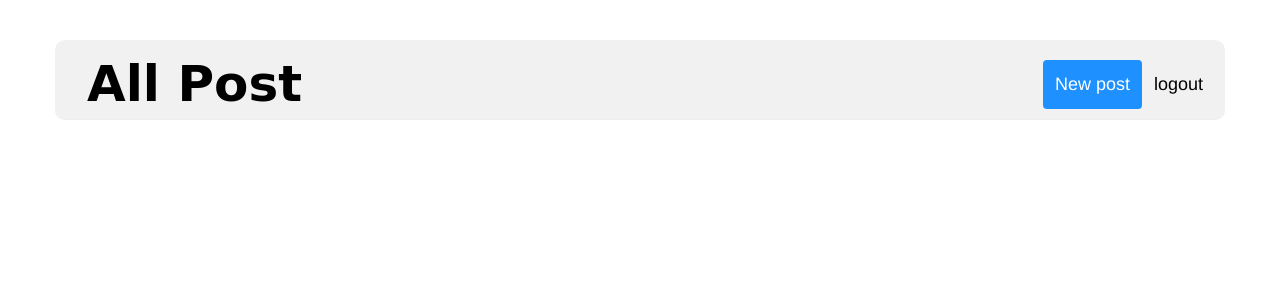
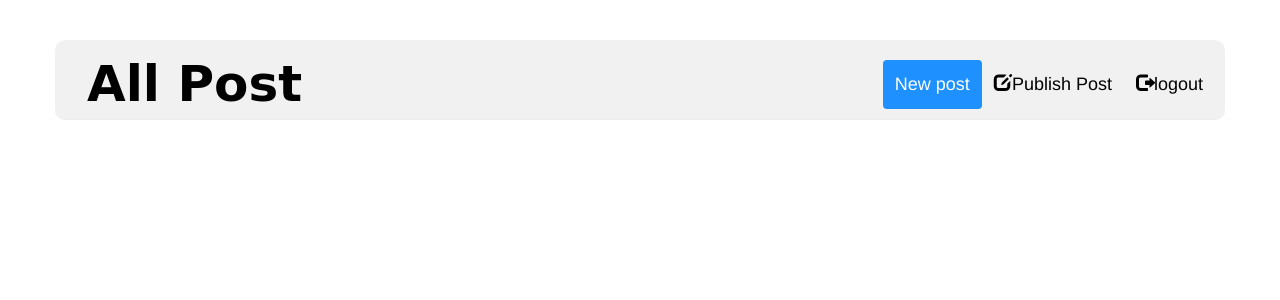
Before and after one commit to RaiVaibhav/my-first-blog, a Django app: page / in a window 1280 px wide. Shown: the top 300 px of the page. Run offline with Django 3.2, Linux system fonts and the light colour scheme; the visitor is signed in with stand-in values (Sample User, id 1); data that the repository does not hold is empty; some libraries are stand-ins or nearby versions.

Commit message:
Add feature

```diff
--- a/blog/static/css/blog.css
+++ b/blog/static/css/blog.css
@@ -97,6 +97,7 @@ h1, h2, h3, h4 {
 
 .post {
     margin-bottom: 70px;
+    margin-top: auto;
 }
 
 .post h1 a, .post h1 a:visited {
--- a/blog/templates/blog/base.html
+++ b/blog/templates/blog/base.html
@@ -29,7 +29,8 @@
           <div class="header-right">
           {% if user.is_authenticated %}
           <a href="{% url 'post_new' %}" class="active">New post </a>
-          <a href="{% url 'logout' %}">logout</a>
+          <a href="{% url 'post_draft_list' %}"><span class="glyphicon glyphicon-edit"></span>Publish Post</a>
+          <a href="{% url 'logout' %}"><span class="glyphicon glyphicon-log-out"></span>logout</a>
           {% else %}
           <a href = '/register' class="active" class="active">Register </a>
           <a href ="/login?next={{request.path}}">Login</a>
--- a/blog/templates/blog/post_detail.html
+++ b/blog/templates/blog/post_detail.html
@@ -2,7 +2,6 @@
 {% block title %}
   <title>Edit post</title>
 {% endblock %}
-{% load material_form %}
 {% block content %}
     <div class="post">
         {% if post.published_date %}
@@ -14,7 +13,9 @@
         <p>{{ post.text|linebreaksbr }}</p>
         {% if user.is_authenticated %}
           {% ifequal post.author user %}
-        <a class="btn btn-default" style="color:black" href="{% url 'post_edit' pk=post.pk %}" >Edit Post<span class="glyphicon glyphicon-pencil"></span></a>
+            <a class="btn btn-default" style="color:black" href="{% url 'post_edit' pk=post.pk %}" >Edit Post<span class="glyphicon glyphicon-pencil"></span></a>
+            <a class="btn btn-default" style="color:black" href="{% url 'post_remove' pk=post.pk %}">Delete Post<span class="glyphicon glyphicon-remove"></span></a>
+            <a class="btn btn-default" onclick="myFunction()" style="color:black" href="{% url 'post_publish' pk=post.pk %}">Publish</a>
           {% endifequal %}
         {% endif %}
 
--- a/blog/urls.py
+++ b/blog/urls.py
@@ -9,5 +9,8 @@ urlpatterns = [
     re_path(r'^post/(?P<pk>\d+)/edit/$', views.post_edit, name='post_edit'),
     re_path(r'^register/$', views.register, name='register'),
     re_path(r'^login/$',  LoginView.as_view(template_name='blog/login.html'), name="login"),
-    re_path(r'^logout/$', views.logout_session, name='logout')
+    re_path(r'^logout/$', views.logout_session, name='logout'),
+    re_path(r'^drafts/$', views.post_draft_list, name='post_draft_list'),
+    re_path(r'^post/(?P<pk>\d+)/publish/$', views.post_publish, name='post_publish'),
+    re_path(r'^post/(?P<pk>\d+)/remove/$', views.post_remove, name='post_remove'),
 ]
--- a/blog/views.py
+++ b/blog/views.py
@@ -21,7 +21,7 @@ def post_new(request):
         if form.is_valid():
             post = form.save(commit=False)
             post.author = request.user
-            post.published_date = timezone.now()
+            # post.published_date = timezone.now()
             post.save()
             return redirect('post_detail', pk=post.pk)
     else:
@@ -35,7 +35,7 @@ def post_edit(request, pk):
         if form.is_valid():
             post = form.save(commit=False)
             post.author = request.user
-            post.published_date = timezone.now()
+            # post.published_date = timezone.now()
             post.save()
             return redirect('post_detail', pk=post.pk)
     else:
@@ -58,3 +58,17 @@ def register(request):
 def logout_session(request):
     logout(request)
     return redirect('post_list')
+
+def post_draft_list(request):
+    posts = Post.objects.filter(published_date__isnull=True).order_by('created_date')
+    return render(request, 'blog/post_draft_list.html', {'posts': posts})
+
+def post_publish(request, pk):
+    post = get_object_or_404(Post, pk=pk)
+    post.publish()
+    return redirect('post_draft_list')
+
+def post_remove(request, pk):
+    post = get_object_or_404(Post, pk=pk)
+    post.delete()
+    return redirect('post_list')
```
Also changed, not shown: blog/templates/blog/post_draft_list.html (added, +15 -0 lines).
